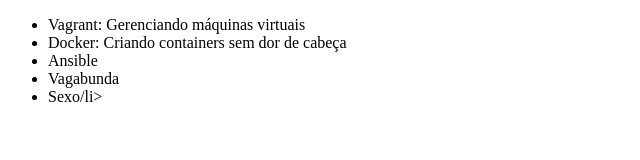
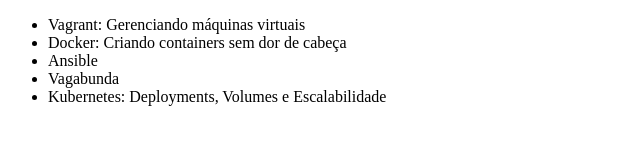
Before and after one commit to GabrielSantosSilvad/alura-git, a plain HTML site: page index.html in a window 1280 px wide. Shown: the whole page, without its empty margins (0-640 px from the left). Drawn offline with Linux system fonts and the light colour scheme.

Commit message:
Alterando o nome do curso de kubernetes

```diff
--- a/index.html
+++ b/index.html
@@ -10,7 +10,7 @@
         <li>Docker: Criando containers sem dor de cabeça</li>
         <li>Ansible</li>
         <li>Vagabunda</li>
-        <li>Sexo/li>
+        <li>Kubernetes: Deployments, Volumes e Escalabilidade</li>
     </ul>
 </body>
 </html>
```
